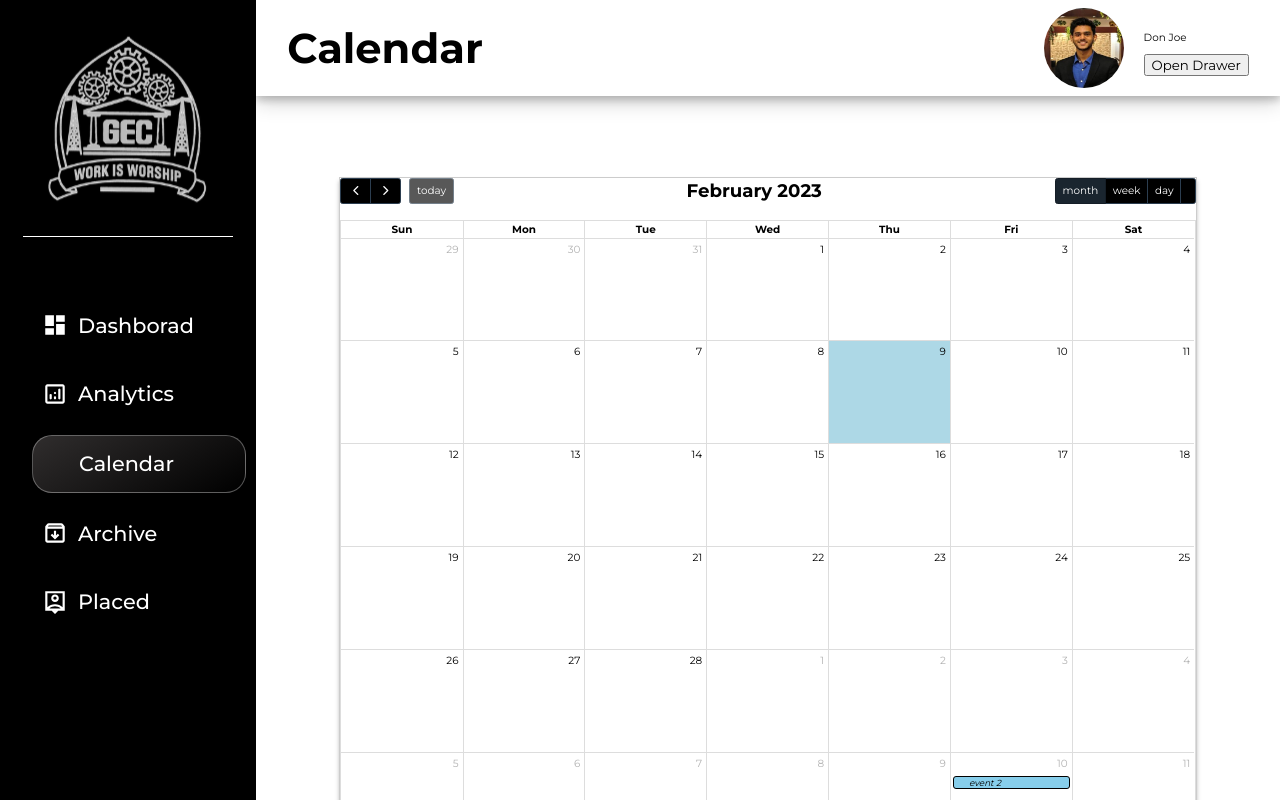
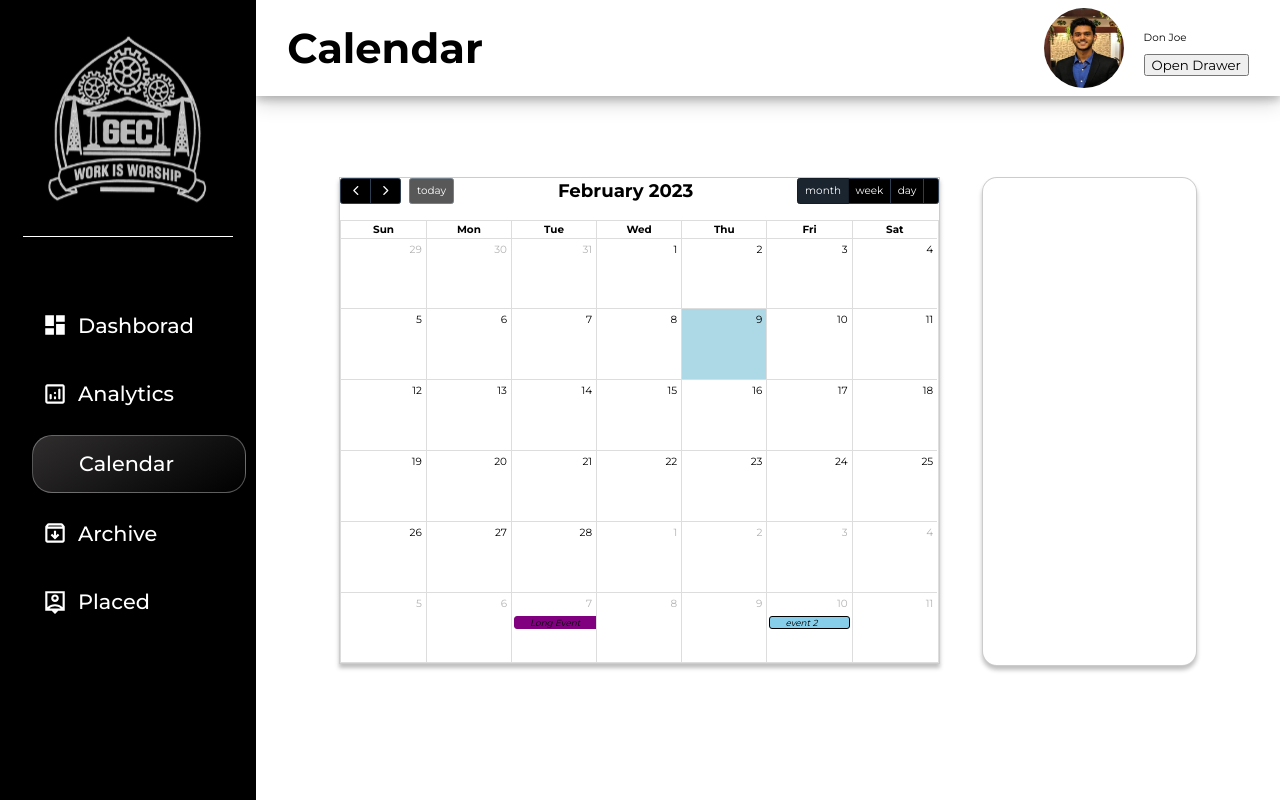
Before and after one commit to zeus11011/BeFrontend, a Next.js app: page /Calendar in a window 1280 px wide. Shown: the top 800 px of the page. Built offline with nearby package versions, Linux system fonts and the light colour scheme; some icons are missing.

Commit message:
calender fixes

```diff
--- a/Components/Calendar.js
+++ b/Components/Calendar.js
@@ -65,7 +65,12 @@ const Calendar = () => {
         //   views={"dayGridMonth,timeGridWeek"}
         eventContent={renderEventContent}
         events={[
-          { title: "event 1", date: "2023-03-13" },
+          {
+            title: "Long Event",
+            start: "2023-03-07",
+            end: "2023-03-10",
+            color: "purple",
+          },
           { title: "event 2", date: "2023-03-15" },
           { title: "event 2", date: "2023-03-15" },
           { title: "event 2", date: "2023-03-15" },
--- a/styles/Calendar.module.scss
+++ b/styles/Calendar.module.scss
@@ -1,10 +1,10 @@
 .container {
-
   justify-content: space-between;
   display: flex;
-  flex-direction: column;
+  flex-direction: row;
 }
 .calendar {
+  width: 70%;
   display: flex;
   justify-content: center;
 }
@@ -17,9 +17,8 @@
 .main1 {
   display: flex;
   flex-direction: column;
-  height: 67rem;
-  width: 85rem;
-
+  width: 100%;
+  border-radius: 10;
   border: 1px solid rgba(0, 0, 0, 0.2);
   box-shadow: 0px 4px 4px rgba(0, 0, 0, 0.25);
 }
@@ -32,10 +31,8 @@
   box-shadow: 0px 4px 4px rgba(0, 0, 0, 0.25);
 }
 .updates {
-
-  margin-top: 10rem;
-  width: 100%;
-  height: 50rem;
+  width: 25%;
+  height: auto;
 
   justify-content: safe;
   border-radius: 10px;
```
